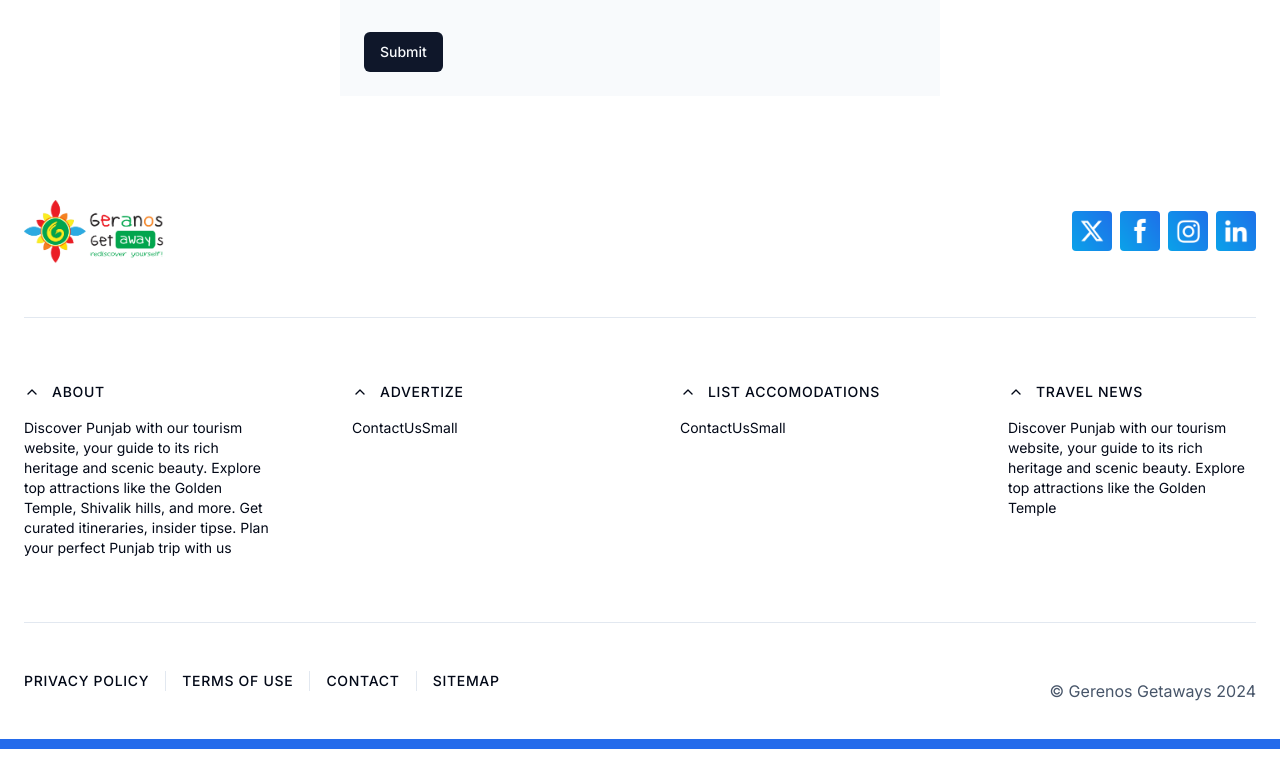
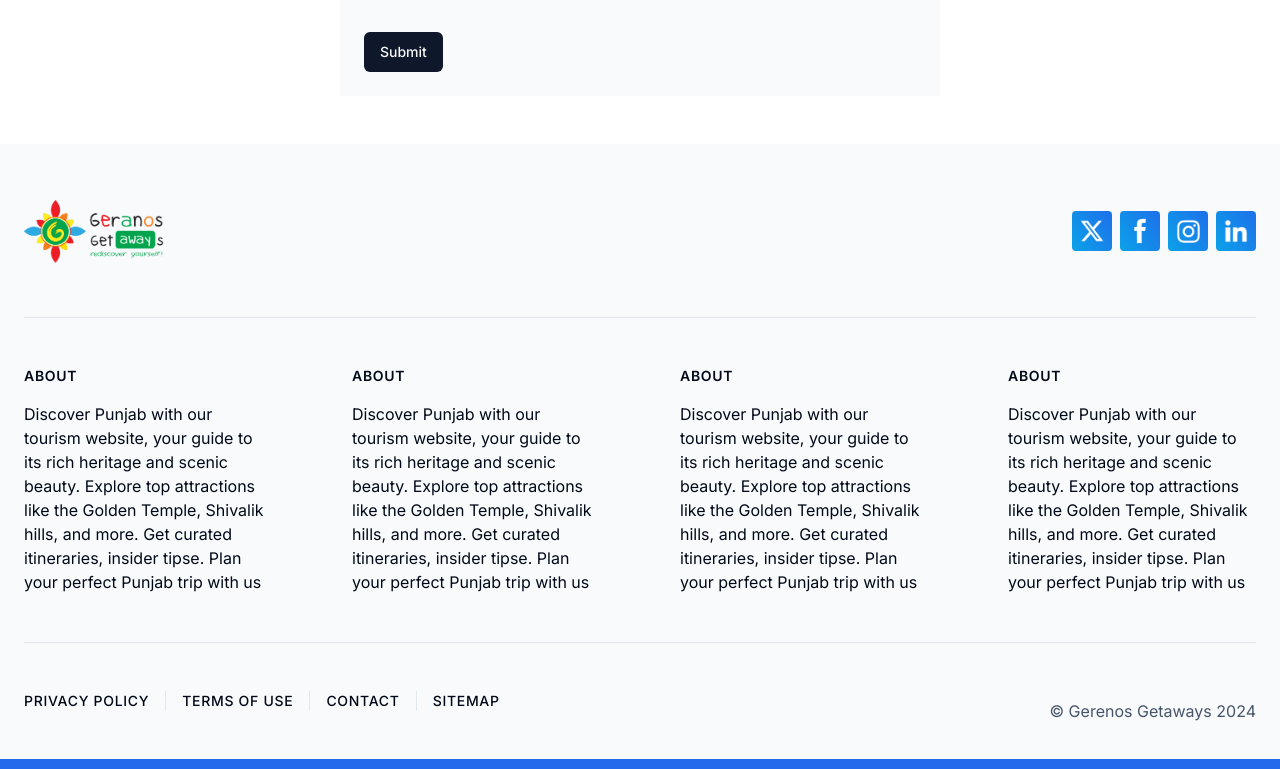
Before and after one commit to TheHypedge/geranos, a Next.js app: page /contact in a window 1280 px wide. Shown: the part 880-1649 px from the top of the page. Built offline with nearby package versions, Linux system fonts and the light colour scheme.

Commit message:
Changes
Changes

```diff
--- a/src/app/globals.css
+++ b/src/app/globals.css
@@ -133,7 +133,7 @@
 
 
 /* Footer CSS */
-
+/*
 .accCstmClsFtr {
   display: flex;
   gap:12px;
@@ -145,3 +145,4 @@
 .accCstmClsFtr svg{
   order:-1;
 }
+  */
--- /dev/null
+++ b/src/components/custom/Footer/BottomAccordionDesktop.tsx
@@ -0,0 +1,73 @@
+import React from 'react'
+import {
+    Accordion,
+    AccordionContent,
+    AccordionItem,
+    AccordionTrigger,
+  } from "@/components/ui/accordion"
+import ContactUsSmall from './ContactUsSmall'
+
+const BottomAccordion = () => {
+  return (
+    <div className="w-full flex flex-row align-middle justify-between gap-20">
+
+        <div className="w-full flex flex-col gap-4">
+
+        <p className="flex w-full accCstmClsFtr text-sm font-semibold tracking-wider">ABOUT</p>
+        <p className="flex">
+        Discover Punjab with our tourism website, your guide to its rich heritage and scenic beauty. Explore top attractions like the Golden Temple, Shivalik hills, and more. Get curated itineraries, insider tipse. Plan your perfect Punjab trip with us
+        </p>
+
+        </div>
+
+
+
+
+
+      <div className="w-full flex flex-col gap-4">
+
+            <p className="flex w-full accCstmClsFtr text-sm font-semibold tracking-wider">ABOUT</p>
+            <p className="flex">
+            Discover Punjab with our tourism website, your guide to its rich heritage and scenic beauty. Explore top attractions like the Golden Temple, Shivalik hills, and more. Get curated itineraries, insider tipse. Plan your perfect Punjab trip with us
+            </p>
+
+      </div>
+
+
+
+
+
+
+
+      <div className="w-full flex flex-col gap-4">
+
+        <p className="flex w-full accCstmClsFtr text-sm font-semibold tracking-wider">ABOUT</p>
+        <p className="flex">
+        Discover Punjab with our tourism website, your guide to its rich heritage and scenic beauty. Explore top attractions like the Golden Temple, Shivalik hills, and more. Get curated itineraries, insider tipse. Plan your perfect Punjab trip with us
+        </p>
+
+        </div>
+
+
+
+
+        <div className="w-full flex flex-col gap-4">
+
+        <p className="flex w-full accCstmClsFtr text-sm font-semibold tracking-wider">ABOUT</p>
+        <p className="flex">
+        Discover Punjab with our tourism website, your guide to its rich heritage and scenic beauty. Explore top attractions like the Golden Temple, Shivalik hills, and more. Get curated itineraries, insider tipse. Plan your perfect Punjab trip with us
+        </p>
+
+        </div>
+
+
+
+
+
+
+
+    </div>
+  )
+}
+
+export default BottomAccordion
--- a/src/components/custom/Footer/BottomAccordion.tsx
+++ b/src/components/custom/Footer/BottomAccordionMobile.tsx
@@ -9,12 +9,12 @@ import ContactUsSmall from './ContactUsSmall'
 
 const BottomAccordion = () => {
   return (
-    <div className="w-full flex flex-row align-middle justify-between gap-20">
+    <div className="w-full flex flex-col align-middle justify-between gap-4">
 
       <div className="w-full">
-        <Accordion type="single" defaultValue="about" collapsible className="">
+        <Accordion type="single" collapsible className="">
           <AccordionItem value="about" className="xl:border-none">
-            <AccordionTrigger className="w-full accCstmClsFtr text-sm hover:decoration-none tracking-wider">ABOUT</AccordionTrigger>
+            <AccordionTrigger className="w-full accCstmClsFtr text-sm sm:text-sm hover:decoration-none tracking-wider">ABOUT</AccordionTrigger>
             <AccordionContent>
             Discover Punjab with our tourism website, your guide to its rich heritage and scenic beauty. Explore top attractions like the Golden Temple, Shivalik hills, and more. Get curated itineraries, insider tipse. Plan your perfect Punjab trip with us</AccordionContent>
           </AccordionItem>
@@ -26,9 +26,9 @@ const BottomAccordion = () => {
 
 
       <div className="w-full">
-        <Accordion type="single" defaultValue="advertize" collapsible className="">
+        <Accordion type="single" collapsible className="">
           <AccordionItem value="advertize" className="xl:border-none">
-            <AccordionTrigger className="w-full accCstmClsFtr text-sm hover:decoration-none tracking-wider">ADVERTIZE</AccordionTrigger>
+            <AccordionTrigger className="w-full accCstmClsFtr text-sm sm:text-sm hover:decoration-none tracking-wider">ADVERTIZE</AccordionTrigger>
             <AccordionContent>
               <ContactUsSmall/>
             </AccordionContent>
@@ -43,9 +43,9 @@ const BottomAccordion = () => {
 
 
       <div className="w-full">
-        <Accordion type="single" defaultValue="accomodation" collapsible className="">
+        <Accordion type="single" collapsible className="">
           <AccordionItem value="accomodation" className="xl:border-none">
-            <AccordionTrigger className="w-full accCstmClsFtr text-sm hover:decoration-none tracking-wider">LIST ACCOMODATIONS</AccordionTrigger>
+            <AccordionTrigger className="w-full accCstmClsFtr text-sm sm:text-sm hover:decoration-none tracking-wider">LIST ACCOMODATIONS</AccordionTrigger>
             <AccordionContent>
               <ContactUsSmall/>
             </AccordionContent>
@@ -55,9 +55,9 @@ const BottomAccordion = () => {
 
 
       <div className="w-full">
-        <Accordion type="single" defaultValue="news" collapsible className="">
+        <Accordion type="single" collapsible className="">
           <AccordionItem value="news" className="xl:border-none">
-            <AccordionTrigger className="w-full accCstmClsFtr text-sm hover:decoration-none tracking-wider">TRAVEL NEWS</AccordionTrigger>
+            <AccordionTrigger className="w-full accCstmClsFtr text-sm sm:text-sm hover:decoration-none tracking-wider">TRAVEL NEWS</AccordionTrigger>
             <AccordionContent>
             Discover Punjab with our tourism website, your guide to its rich heritage and scenic beauty. Explore top attractions like the Golden Temple
             </AccordionContent>
--- /dev/null
+++ b/src/components/custom/Footer/CommonComponenets/News.tsx
@@ -0,0 +1,9 @@
+import React from 'react'
+
+const News = () => {
+  return (
+    <div>News</div>
+  )
+}
+
+export default News
--- a/src/components/custom/Footer/Footer.tsx
+++ b/src/components/custom/Footer/Footer.tsx
@@ -2,17 +2,18 @@ import React from 'react'
 import Image from 'next/image'
 import { Separator } from "@/components/ui/separator"
 import Link from 'next/link'
-import BottomAccordion from './BottomAccordion'
+import BottomAccordionDesktop from './BottomAccordionDesktop'
+import BottomAccordionMobile from './BottomAccordionMobile'
 import LastBar from './LastBar'
 
 const Footer = () => {
   return (
     <>
-    <div className="border-b-[10px] border-[#246BEB] w-full  min-h-[90px] flex flex-col justify-around px-6 py-8 pt-12 pb-4">
-        <div className="flex flex-row justify-between mb-12">
+    <div className="bg-slate-50 border-b-[10px] border-[#246BEB] w-full  min-h-[90px] flex flex-col justify-around px-4 sm:px-6 py-4 pb-8 sm:pt-12 sm:pb-4">
+        <div className="flex flex-col sm:flex-row justify-between mb-12">
 
 
-            <div className="mt-2">
+            <div className="mt-2 flex justify-center sm:justify-start">
 
               <Image src="/global/geranos-logo.png" height="100" width="140" alt="Geranos Logo" />
 
@@ -20,27 +21,32 @@ const Footer = () => {
 
 
 
-            <p className="flex gap-2">
+            <p className="flex gap-2 justify-center sm:justify-end">
               <Link href="https://x.com" className="flex flex-col align-middle justify-center">
-                <Image src="/global/social/x.png" className="rounded" alt="Social" width="40" height="40"/>
+                <Image src="/global/social/x.png" className="rounded max-w-[32px] sm:max-w-[40px]" alt="Social" width="40" height="40"/>
               </Link>
               <Link href="https://facebook.com" className="flex flex-col align-middle justify-center">
-                <Image src="/global/social/facebook.png" className="rounded" alt="Social" width="40" height="40"/>
+                <Image src="/global/social/facebook.png" className="rounded max-w-[32px] sm:max-w-[40px]" alt="Social" width="40" height="40"/>
               </Link>
               <Link href="https://instagram.com" className="flex flex-col align-middle justify-center">
-                <Image src="/global/social/instagram.png" className="rounded" alt="Social" width="40" height="40"/>
+                <Image src="/global/social/instagram.png" className="rounded max-w-[32px] sm:max-w-[40px]" alt="Social" width="40" height="40"/>
               </Link>
               <Link href="https://linkedin.com" className="flex flex-col align-middle justify-center">
-                <Image src="/global/social/linkedin.png" className="rounded" alt="Social" width="40" height="40"/>
+                <Image src="/global/social/linkedin.png" className="rounded max-w-[32px] sm:max-w-[40px]" alt="Social" width="40" height="40"/>
               </Link>
             </p>
 
         </div>
         <Separator className="mb-12"/>
 
-        <div className="flex flex-row justify-between mb-12 ">
-          <BottomAccordion/>
+        <div className="hidden xl:flex flex-row justify-between mb-12">
+          <BottomAccordionDesktop/>
         </div>
+        <div className="flex xl:hidden flex flex-row justify-between mb-12 ">
+          <BottomAccordionMobile/>
+        </div>
+
+
 
         <Separator className="mb-12"/>
 
--- /dev/null
+++ b/src/components/ui/alert.tsx
@@ -0,0 +1,59 @@
+import * as React from "react"
+import { cva, type VariantProps } from "class-variance-authority"
+
+import { cn } from "@/lib/utils"
+
+const alertVariants = cva(
+  "relative w-full rounded-lg border p-4 [&>svg~*]:pl-7 [&>svg+div]:translate-y-[-3px] [&>svg]:absolute [&>svg]:left-4 [&>svg]:top-4 [&>svg]:text-foreground",
+  {
+    variants: {
+      variant: {
+        default: "bg-background text-foreground",
+        destructive:
+          "border-destructive/50 text-destructive dark:border-destructive [&>svg]:text-destructive",
+      },
+    },
+    defaultVariants: {
+      variant: "default",
+    },
+  }
+)
+
+const Alert = React.forwardRef<
+  HTMLDivElement,
+  React.HTMLAttributes<HTMLDivElement> & VariantProps<typeof alertVariants>
+>(({ className, variant, ...props }, ref) => (
+  <div
+    ref={ref}
+    role="alert"
+    className={cn(alertVariants({ variant }), className)}
+    {...props}
+  />
+))
+Alert.displayName = "Alert"
+
+const AlertTitle = React.forwardRef<
+  HTMLParagraphElement,
+  React.HTMLAttributes<HTMLHeadingElement>
+>(({ className, ...props }, ref) => (
+  <h5
+    ref={ref}
+    className={cn("mb-1 font-medium leading-none tracking-tight", className)}
+    {...props}
+  />
+))
+AlertTitle.displayName = "AlertTitle"
+
+const AlertDescription = React.forwardRef<
+  HTMLParagraphElement,
+  React.HTMLAttributes<HTMLParagraphElement>
+>(({ className, ...props }, ref) => (
+  <div
+    ref={ref}
+    className={cn("text-sm [&_p]:leading-relaxed", className)}
+    {...props}
+  />
+))
+AlertDescription.displayName = "AlertDescription"
+
+export { Alert, AlertTitle, AlertDescription }
```
